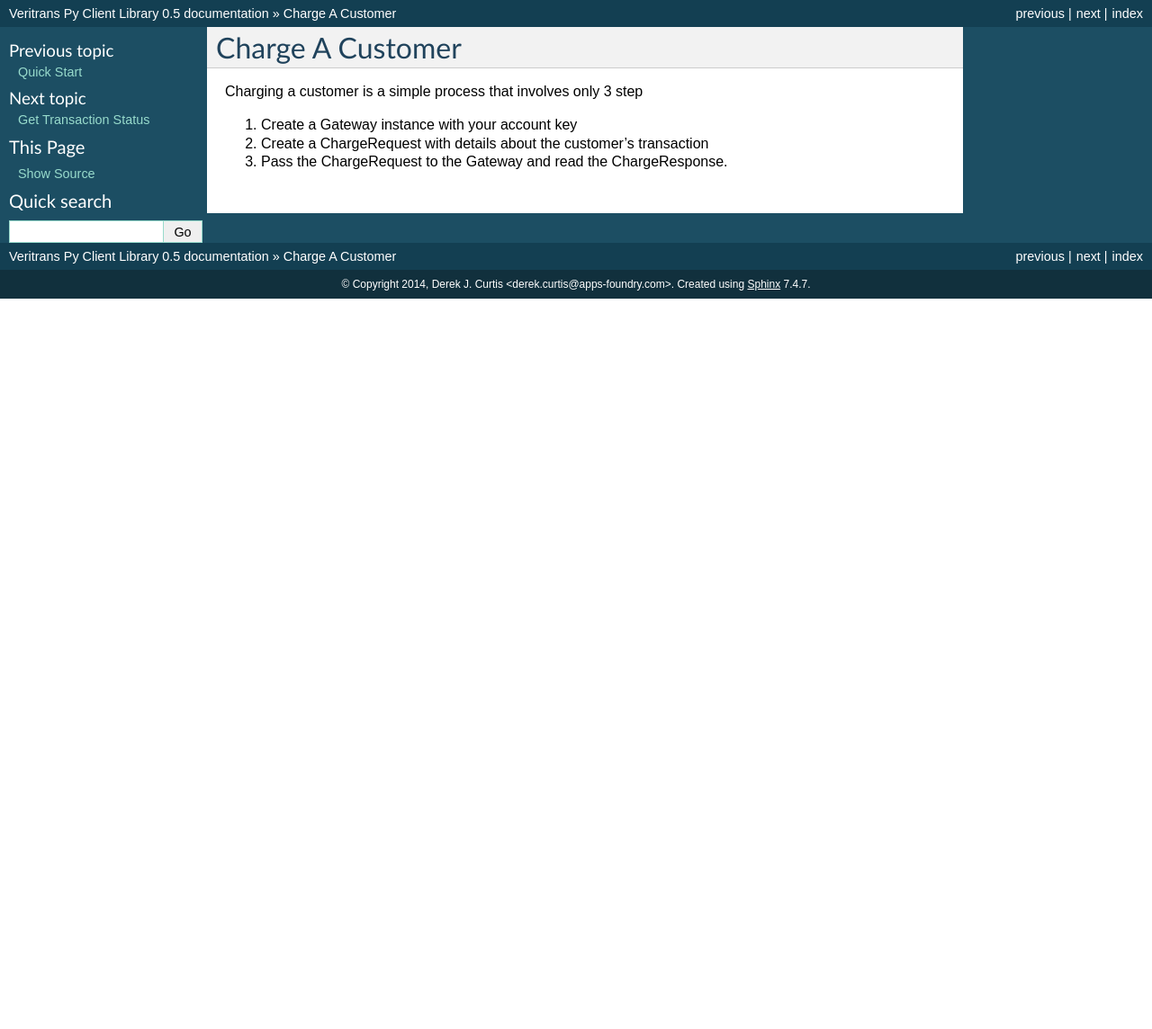
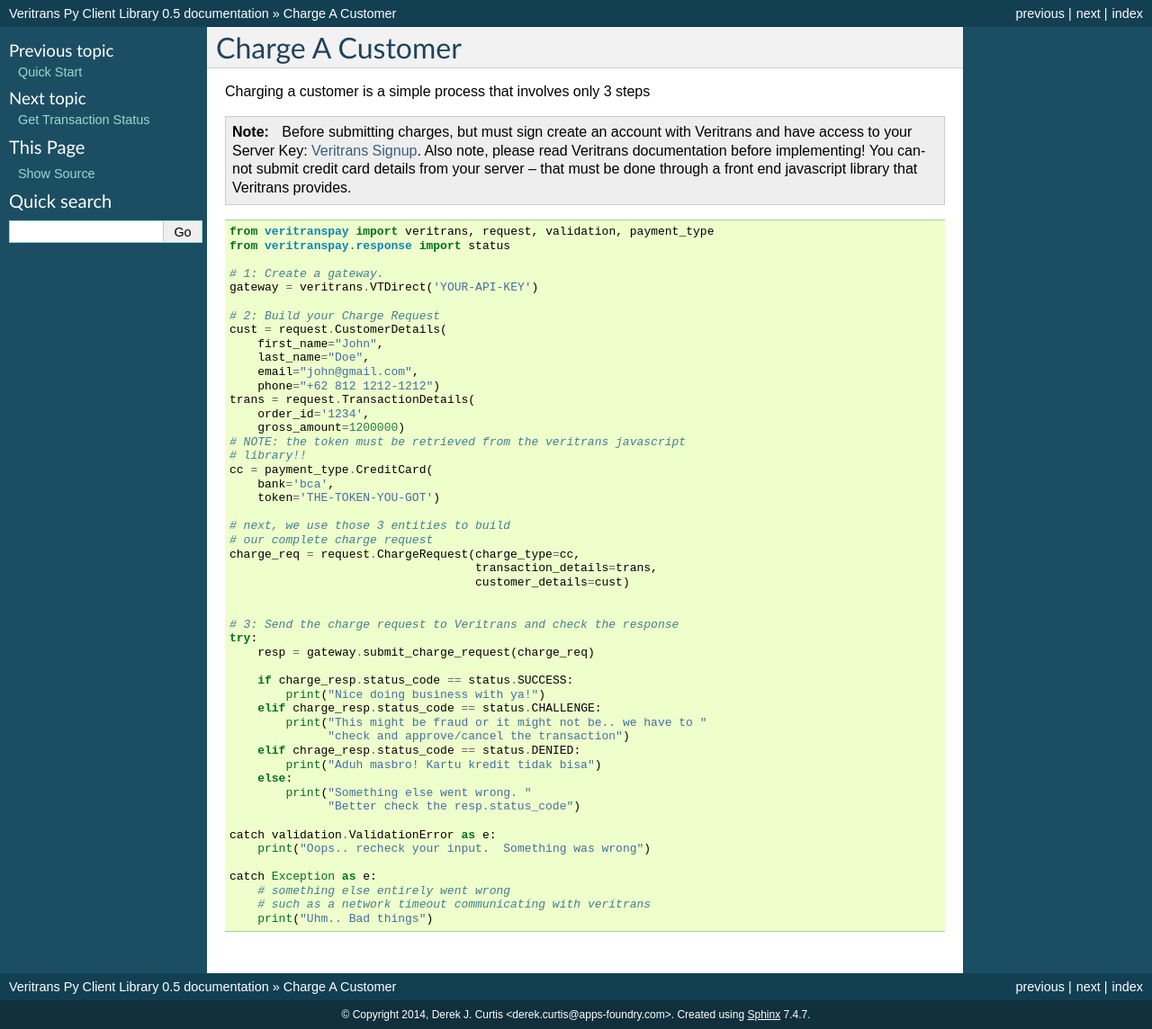
Before and after one commit to gramedia-digital-nusantara/midtranspay, a Sphinx documentation site: the page built from docs/charge-a-customer.rst, in a window 1280 px wide. Shown: the whole page at 90% size. Built offline with Sphinx 7.4.7, drawn with Linux system fonts in a browser that asks for light colours; before the commit the page ends 900 px from its top, so only the background shows below that.

Commit message:
Updated documentation.

```diff
--- a/docs/charge-a-customer.rst
+++ b/docs/charge-a-customer.rst
@@ -1,8 +1,66 @@
 Charge A Customer
 =================
 
-Charging a customer is a simple process that involves only 3 step
+Charging a customer is a simple process that involves only 3 steps
 
-#. Create a Gateway instance with your account key
-#. Create a ChargeRequest with details about the customer's transaction
-#. Pass the ChargeRequest to the Gateway and read the ChargeResponse.
+.. note::
+    Before submitting charges, but must sign create an account with Veritrans
+    and have access to your Server Key: `Veritrans Signup`_.
+    Also note, please read Veritrans documentation before implementing!
+    You cannot submit credit card details from your server -- that must
+    be done through a front end javascript library that Veritrans provides.
+
+.. code-block:: python
+
+    from veritranspay import veritrans, request, validation, payment_type
+    from veritranspay.response import status
+
+    # 1: Create a gateway.
+    gateway = veritrans.VTDirect('YOUR-API-KEY')
+
+    # 2: Build your Charge Request
+    cust = request.CustomerDetails(
+        first_name="John",
+        last_name="Doe",
+        email="john@gmail.com",
+        phone="+62 812 1212-1212")
+    trans = request.TransactionDetails(
+        order_id='1234',
+        gross_amount=1200000)
+    # NOTE: the token must be retrieved from the veritrans javascript
+    # library!!
+    cc = payment_type.CreditCard(
+        bank='bca',
+        token='THE-TOKEN-YOU-GOT')
+
+    # next, we use those 3 entities to build
+    # our complete charge request
+    charge_req = request.ChargeRequest(charge_type=cc,
+                                       transaction_details=trans,
+                                       customer_details=cust)
+
+
+    # 3: Send the charge request to Veritrans and check the response
+    try:
+        resp = gateway.submit_charge_request(charge_req)
+
+        if charge_resp.status_code == status.SUCCESS:
+            print("Nice doing business with ya!")
+        elif charge_resp.status_code == status.CHALLENGE:
+            print("This might be fraud or it might not be.. we have to "
+                  "check and approve/cancel the transaction")
+        elif chrage_resp.status_code == status.DENIED:
+            print("Aduh masbro! Kartu kredit tidak bisa")
+        else:
+            print("Something else went wrong. "
+                  "Better check the resp.status_code")
+
+    catch validation.ValidationError as e:
+        print("Oops.. recheck your input.  Something was wrong")
+
+    catch Exception as e:
+        # something else entirely went wrong
+        # such as a network timeout communicating with veritrans
+        print("Uhm.. Bad things")
+
+.. _Veritrans Signup: https://my.veritrans.co.id/register
```
